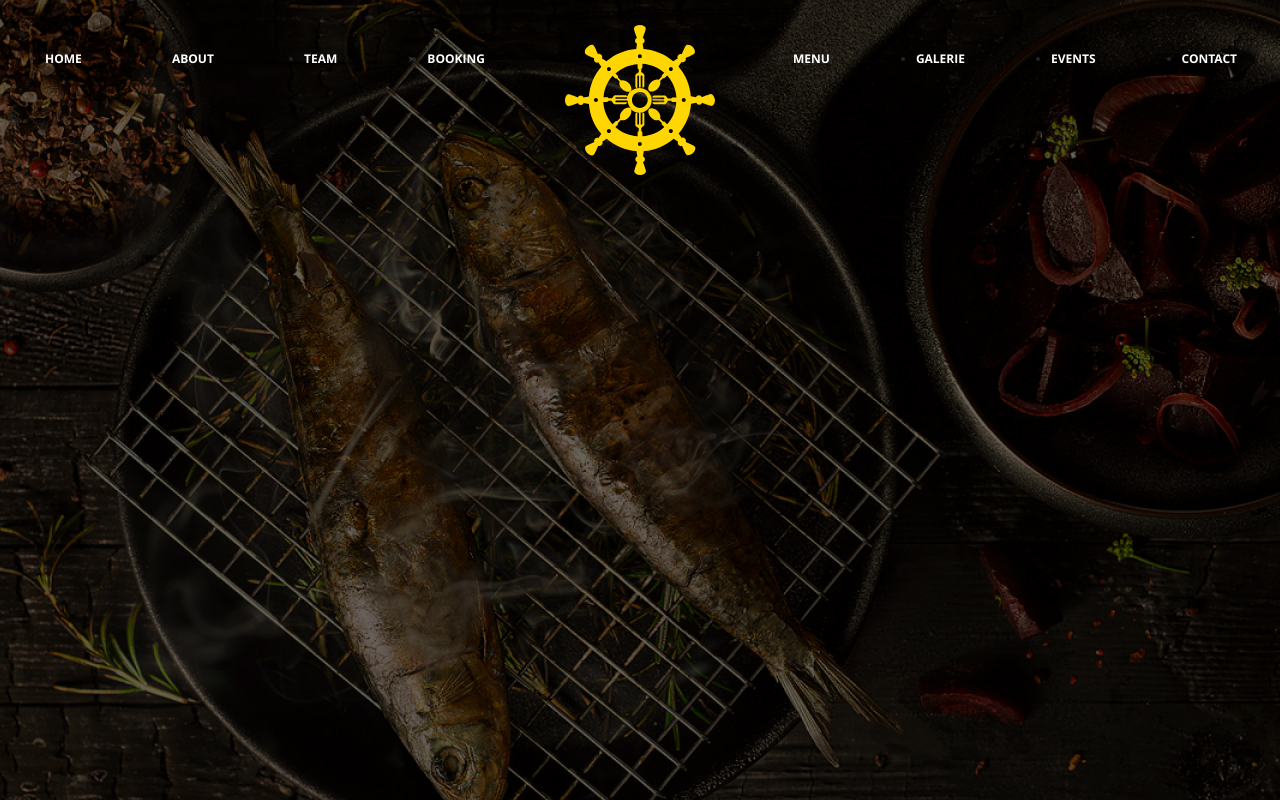
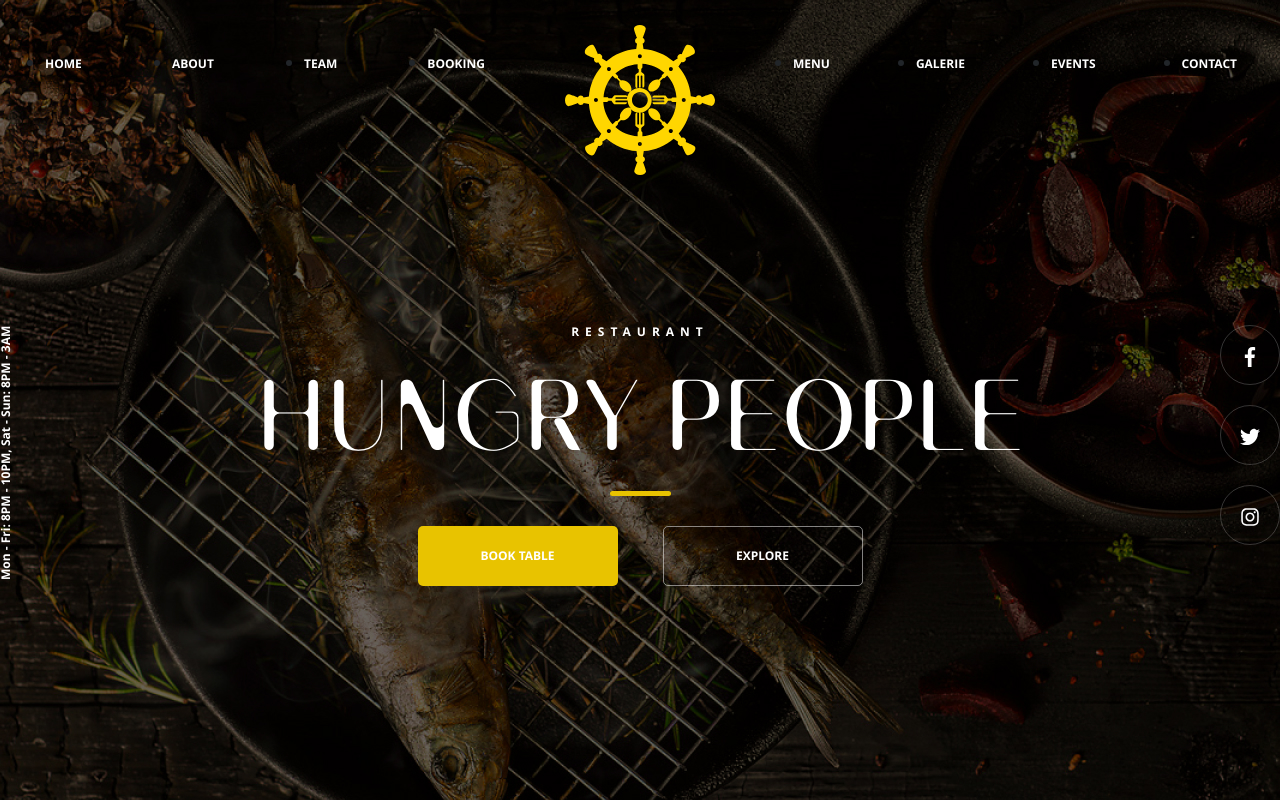
Before and after one commit to ColaCat27/hunger, a website: page src/index.html in a window 1280 px wide. Drawn offline with nearby package versions, Linux system fonts and the light colour scheme; files that its build step writes are made by us from their sources.

Commit message:
add markup and styles for block "content" in header

```diff
--- a/src/index.html
+++ b/src/index.html
@@ -43,6 +43,44 @@
                     <li class="header__item"><a href="#" class="header__link">CONTACT</a></li>
                 </ul>
             </nav>
+
+            <div class="header__content">
+
+                <div class="header__date">Mon - Fri: 8PM - 10PM, Sat - Sun: 8PM - 3AM</div>
+
+                <div class="header__promo">
+                    <h1 class="header__header section-header">RESTAURANT</h1>
+                    <div class="header__name">hungry people</div>
+                    <div class="divider"></div>
+                    <div class="header__btns">
+                        <button class="btn">BOOK TABLE</button>
+                        <button class="btn btn_transparent">EXPLORE</button>
+                    </div>
+                </div>
+
+                <div class="header__social">
+                    <div class="header__social-round">
+                        <a href="#" class="header__social-link">
+                            <img src="icons/facebook.svg" alt="facebook">
+                        </a>
+                    </div>
+
+                    <div class="header__social-round">
+                        <a href="#" class="header__social-link">
+                            <img src="icons/twitter.svg" alt="twitter">
+                        </a>
+                    </div>
+
+                    <div class="header__social-round">
+                        <a href="#" class="header__social-link">
+                            <img src="icons/instagram.svg" alt="instagram">
+                        </a>
+                    </div>
+
+                </div>
+
+            </div>
+
         </div>
     </header>
 
--- a/src/sass/base/_mixins.scss
+++ b/src/sass/base/_mixins.scss
@@ -6,10 +6,3 @@
         border-radius: 5px;
     }
 }
-
-@mixin divider {
-    width: 61px;
-    height: 5px;
-    background: $main-color;
-    border-radius: 5px;
-}
--- /dev/null
+++ b/src/sass/blocks/_btns.scss
@@ -0,0 +1,18 @@
+.btn {
+    display: block;
+    height: 60px;
+    width: 200px;
+    background-color: $main-color;
+    border: none;
+    border-radius: 5px;
+
+    font-weight: 700;
+    font-size: 12px;
+    line-height: 20px;
+
+    color: #FFFFFF;
+    &_transparent {
+        background-color: transparent;
+        border: 1px solid rgba(255, 255, 255, 0.5);
+    }
+}
--- a/src/sass/blocks/_header.scss
+++ b/src/sass/blocks/_header.scss
@@ -1,12 +1,12 @@
 .header {
-    padding: 25px 0 83px 0px;
+    padding: 25px 0 83px 0;
     height: 800px;
     background: url('../../img/header-bg.jpg') center (center / cover) no-repeat;
     &__nav {
         position: relative;
         display: grid;
         grid-template-columns: 530px 220px 530px;
-        grid-template-rows: 100px;
+        grid-template-rows: 150px;
     }
     &__list {
         margin-top: 25px;
@@ -28,12 +28,56 @@
     }
     &__logo {
         display: block;
-        width: 150px;
-        height: 150px;
+        padding: 0 35px 28px 35px;
+        img {
+            width: 150px;
+            height: 150px;
+        }
+    }
+
+    &__content {
+        margin-top: 150px;
+        display: grid;
+        grid-template-columns: 60px 1000px 60px;
+        justify-content: space-between;
+    }
+    &__date {
+        width: 700px;
+        height: 60px;
+        font-weight: 700;
+        font-size: 12px;
+        line-height: 12px;
+        color: #FFFFFF;
+        transform: rotate(-90deg) translate(125px,-320px);
+    }
+    &__header {
+        text-align: center;
+    }
+    &__name {
+        font-family: 'Banny';
+        font-size: 96px;
+        text-transform: uppercase;
+        color: #FFFFFF;
+        text-align: center;
+    }
+    &__btns {
         margin: 0 auto;
-        img {
-            width: 100%;
-            height: 100%;
+        margin-top: 30px;
+        width: 445px;
+        display: flex;
+        justify-content: space-between;
+    }
+    &__social-round {
+        border: 1px solid rgba(255, 255, 255, 0.2);
+        width: 60px;
+        height: 60px;
+        border-radius: 100%;
+        display: flex;
+        align-items: center;
+        justify-content: center;
+        margin-bottom: 20px;
+        &:last-child {
+            margin-bottom: 0;
         }
     }
 }
--- a/src/sass/blocks/_title.scss
+++ b/src/sass/blocks/_title.scss
@@ -1,9 +1,10 @@
-.header {
+.section-header {
     font-weight: 700;
     font-size: 12px;
     line-height: 14px;
     letter-spacing: 0.5em;
     text-transform: uppercase;
+    color: #FFFFFF;
 }
 
 .title {
--- a/src/sass/style.scss
+++ b/src/sass/style.scss
@@ -12,5 +12,15 @@
     margin: 0 auto;
 }
 
+
+.divider {
+    margin: 0 auto;
+    width: 61px;
+    height: 5px;
+    background: $main-color;
+    border-radius: 5px;
+}
+
 @import 'blocks/title';
 @import 'blocks/header';
+@import 'blocks/btns';
```
Also changed, not shown: dist/css/style.min.css, dist/index.html.
